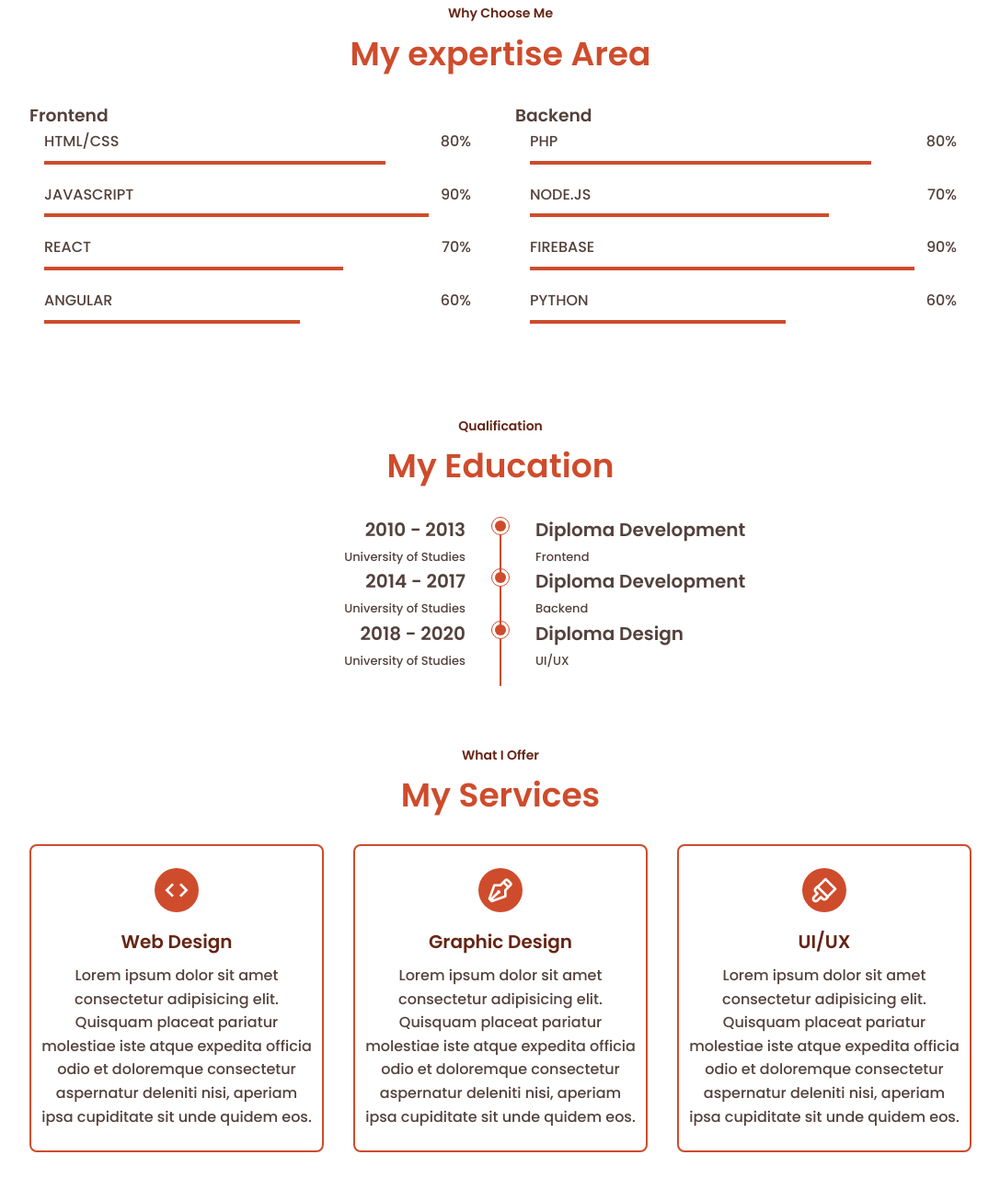
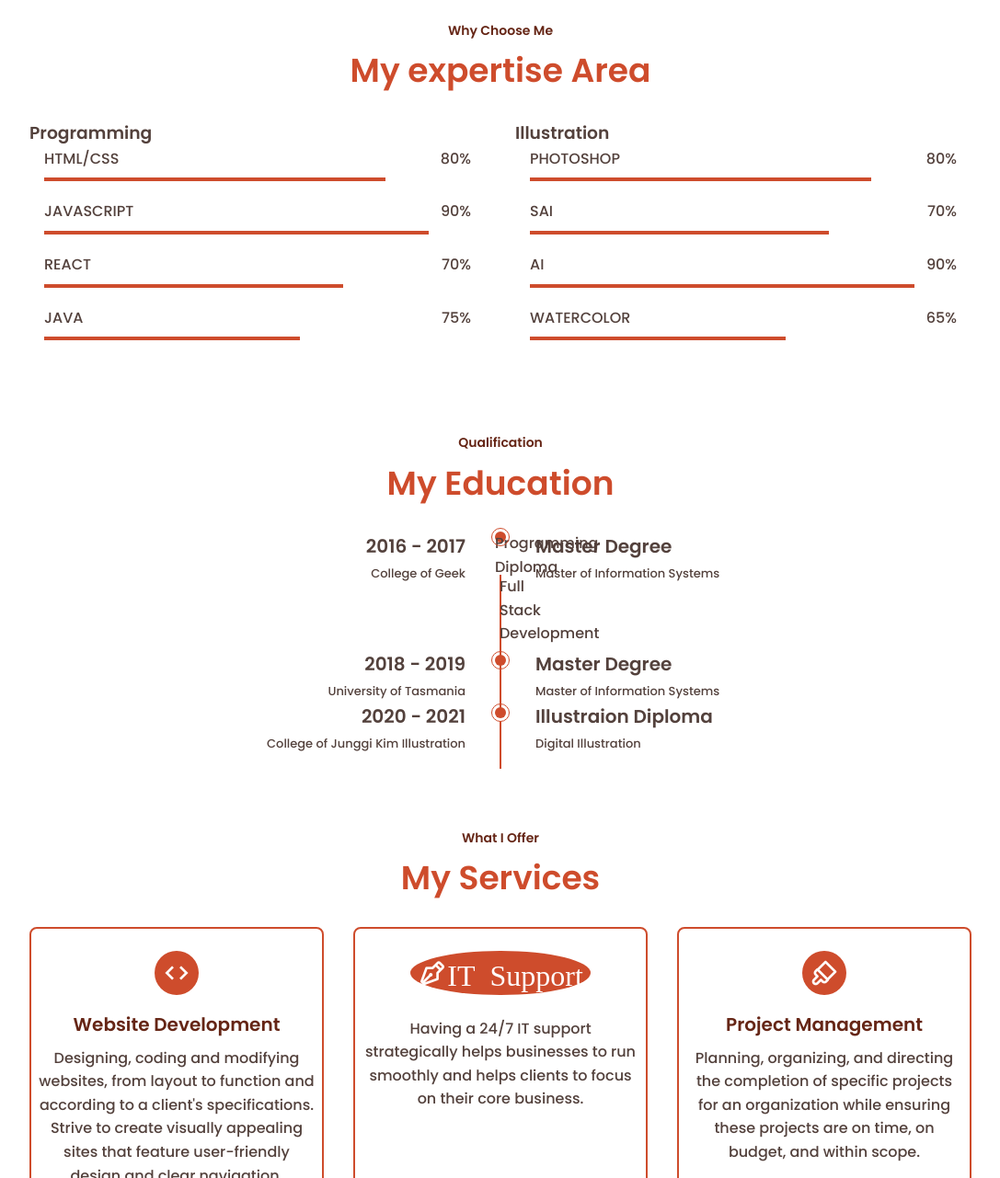
Before and after one commit to Mingzhu666/mz_project_one, a plain HTML site: page index.html in a window 1280 px wide. Shown: the part 1519-2800 px from the top of the page at 92% size, without its empty margins (96-1183 px from the left). Drawn offline with nearby package versions, Linux system fonts and the light colour scheme.

Commit message:
update index.html

```diff
--- a/index.html
+++ b/index.html
@@ -60,6 +60,7 @@
         <div class="home__data">
           <h5 class="home__title">Hi</h5>
           <h4>I'm The Tiger King</h4>
+          <span class="home__job__title">Full Stack Developer | Illustrator</span>
 
           <div class="home__social">
             <a href="https://www.linkedin.com/in/mingzhuwan/" target="_blank" class="home__social-link"><i class='bx bxl-linkedin' ></i></a>
@@ -86,7 +87,11 @@
 
         <div class="about__container bd-grid">
           <div class="about__data">
-            <p class="about__description"></p>
+            <p class="about__description">Full stack developer, with extensive knowledge and years of experience,
+              working in Java and React programming, delivering quality work.
+              Freelance illustrator, with excellent drawing and IT skills,
+              having the imagination to take an idea, a person, or character,
+              and presenting it in an informative or engaging way.</p>
             <img src="assets/img/about.png" alt="" class="about__img">
           </div>
 
@@ -101,12 +106,12 @@
 
               <div class="about__information-data">
                 <i class='bx bx-phone about__information-icon' ></i>
-                <span>999-888-777</span>
+                <span>0431 789 567</span>
               </div>
 
               <div class="about__information-data">
                 <i class='bx bx-envelope about__information-icon' ></i>
-                <span>user@gmail.com</span>
+                <span>mingzhuwan@gmail.com</span>
               </div>
             </div>
 
@@ -115,7 +120,7 @@
               <div class="about__information-data">
                 <i class='bx bx-envelope about__information-icon' ></i>
                 <div>
-                  <span class="about__information-subtitle">5 Years Job</span>
+                  <span class="about__information-subtitle">5 Years</span>
                   <span class="about__information-subtitle-small">Experience</span>
                 </div>
               </div>
@@ -149,7 +154,7 @@
 
       <div class="skills__container bd-grid">
         <div class="skills__content">
-          <h3 class="skills_subtitle">Frontend</h3>
+          <h3 class="skills_subtitle">Programming</h3>
 
           <div class="skills__data">
             <span class="skills__name">Html/css</span>
@@ -170,37 +175,37 @@
           </div>
 
           <div class="skills__data">
-            <span class="skills__name">Angular</span>
-            <span class="skills__number">60%</span>
+            <span class="skills__name">Java</span>
+            <span class="skills__number">75%</span>
             <span class="skills__bar skills__angular"></span>
           </div>
 
         </div>
 
         <div class="skills__content">
-          <h3 class="skills_subtitle">Backend</h3>
+          <h3 class="skills_subtitle">Illustration</h3>
 
           <div class="skills__data">
-            <span class="skills__name">PHP</span>
+            <span class="skills__name">Photoshop</span>
             <span class="skills__number">80%</span>
             <span class="skills__bar skills__php"></span>
           </div>
 
           <div class="skills__data">
-          <span class="skills__name">Node.js</span>
+          <span class="skills__name">Sai</span>
           <span class="skills__number">70%</span>
           <span class="skills__bar skills__node"></span>
         </div>
 
         <div class="skills__data">
-          <span class="skills__name">Firebase</span>
+          <span class="skills__name">AI</span>
           <span class="skills__number">90%</span>
           <span class="skills__bar skills__firebase"></span>
         </div>
 
         <div class="skills__data">
-          <span class="skills__name">Python</span>
-          <span class="skills__number">60%</span>
+          <span class="skills__name">Watercolor</span>
+          <span class="skills__number">65%</span>
           <span class="skills__bar skills__python"></span>
         </div>
         </div>
@@ -215,8 +220,25 @@
       <div class="ecducation__container bd-grid">
         <div class="education__content">
           <div>
-            <h3 class="education__year">2010 - 2013</h3>
-            <span class="education__university">University of Studies</span>
+            <h3 class="education__year">2016 - 2017</h3>
+            <span class="education__university">College of Geek</span>
+          </div>
+
+          <div class="education__time">
+            <span class="education__rounder">Programming Diploma</span>
+            <span class="education__line">Full Stack Development</span>
+          </div>
+
+          <div>
+            <h3 class="education__race">Master Degree</h3>
+            <span class="education__speciality">Master of Information Systems</span>
+          </div>
+        </div>
+
+        <div class="education__content">
+          <div>
+            <h3 class="education__year">2018 - 2019</h3>
+            <span class="education__university">University of Tasmania</span>
           </div>
 
           <div class="education__time">
@@ -225,15 +247,15 @@
           </div>
 
           <div>
-            <h3 class="education__race">Diploma Development</h3>
-            <span class="education__speciality">Frontend</span>
+            <h3 class="education__race">Master Degree</h3>
+            <span class="education__speciality">Master of Information Systems</span>
           </div>
         </div>
 
-        <div class="education__content">
+        <div class="education__content education__content__last">
           <div>
-            <h3 class="education__year">2014 - 2017</h3>
-            <span class="education__university">University of Studies</span>
+            <h3 class="education__year">2020 - 2021</h3>
+            <span class="education__university">College of Junggi Kim Illustration</span>
           </div>
 
           <div class="education__time">
@@ -242,25 +264,8 @@
           </div>
 
           <div>
-            <h3 class="education__race">Diploma Development</h3>
-            <span class="education__speciality">Backend</span>
-          </div>
-        </div>
-
-        <div class="education__content education__content__last">
-          <div>
-            <h3 class="education__year">2018 - 2020</h3>
-            <span class="education__university">University of Studies</span>
-          </div>
-
-          <div class="education__time">
-            <span class="education__rounder"></span>
-            <span class="education__line"></span>
-          </div>
-
-          <div>
-            <h3 class="education__race">Diploma Design</h3>
-            <span class="education__speciality">UI/UX</span>
+            <h3 class="education__race">Illustraion Diploma</h3>
+            <span class="education__speciality">Digital Illustration</span>
           </div>
         </div>
       </div>
@@ -275,37 +280,37 @@
       <div class="services__container bd-grid">
         <div class="services__content">
           <i class='bx bx-code services__icon' ></i>
-          <h3 class="services__title">Web Design</h3>
+          <h3 class="services__title">Website Development</h3>
+          <p class="services_description">Designing, coding and modifying websites, from layout to function and according to a client's specifications. Strive to create visually appealing sites that feature user-friendly design and clear navigation.</p>
+        </div>
+
+        <div class="services__content">
+          <i class='bx bx-pen services__icon'>IT Support</i>
+          <h3 class="services__title"></h3>
+          <p class="services_description">Having a 24/7 IT support strategically helps businesses to run smoothly and helps clients to focus on their core business. </p>
+        </div>
+
+        <div class="services__content">
+          <i class='bx bx-brush services__icon' ></i>
+          <h3 class="services__title">Project Management</h3>
+          <p class="services_description">Planning, organizing, and directing the completion of specific projects for an organization while ensuring these projects are on time, on budget, and within scope.</p>
+        </div>
+
+        <div class="services__content">
+          <i class='bx bx-server services__icon' ></i>
+          <h3 class="services__title">Illustration</h3>
           <p class="services_description">Lorem ipsum dolor sit amet consectetur adipisicing elit. Quisquam placeat pariatur molestiae iste atque expedita officia odio et doloremque consectetur aspernatur deleniti nisi, aperiam ipsa cupiditate sit unde quidem eos.</p>
         </div>
 
         <div class="services__content">
-          <i class='bx bx-pen services__icon' ></i>
+          <i class='bx bx-pencil services__icon' ></i>
           <h3 class="services__title">Graphic Design</h3>
           <p class="services_description">Lorem ipsum dolor sit amet consectetur adipisicing elit. Quisquam placeat pariatur molestiae iste atque expedita officia odio et doloremque consectetur aspernatur deleniti nisi, aperiam ipsa cupiditate sit unde quidem eos.</p>
         </div>
 
         <div class="services__content">
-          <i class='bx bx-brush services__icon' ></i>
-          <h3 class="services__title">UI/UX</h3>
-          <p class="services_description">Lorem ipsum dolor sit amet consectetur adipisicing elit. Quisquam placeat pariatur molestiae iste atque expedita officia odio et doloremque consectetur aspernatur deleniti nisi, aperiam ipsa cupiditate sit unde quidem eos.</p>
-        </div>
-
-        <div class="services__content">
-          <i class='bx bx-server services__icon' ></i>
-          <h3 class="services__title">Backend Development</h3>
-          <p class="services_description">Lorem ipsum dolor sit amet consectetur adipisicing elit. Quisquam placeat pariatur molestiae iste atque expedita officia odio et doloremque consectetur aspernatur deleniti nisi, aperiam ipsa cupiditate sit unde quidem eos.</p>
-        </div>
-
-        <div class="services__content">
-          <i class='bx bx-pencil services__icon' ></i>
-          <h3 class="services__title">Content Writing</h3>
-          <p class="services_description">Lorem ipsum dolor sit amet consectetur adipisicing elit. Quisquam placeat pariatur molestiae iste atque expedita officia odio et doloremque consectetur aspernatur deleniti nisi, aperiam ipsa cupiditate sit unde quidem eos.</p>
-        </div>
-
-        <div class="services__content">
-          <i class='bx bx-mobile services__icon' ></i>
-          <h3 class="services__title">Interface Mobile</h3>
+          <i class='bx bx-mobile services__icon' >Children's Book Writing</i>
+          <h3 class="services__title"></h3>
           <p class="services_description">Lorem ipsum dolor sit amet consectetur adipisicing elit. Quisquam placeat pariatur molestiae iste atque expedita officia odio et doloremque consectetur aspernatur deleniti nisi, aperiam ipsa cupiditate sit unde quidem eos.</p>
         </div>
       </div>
@@ -459,7 +464,7 @@
                 <img src="assets/img/client1.jpg" alt="" class="testimonial__img">
                 <div>
                   <h3 class="testimonial__name">Happy Koala</h3>
-                  <span class="testimonial__client">Customer</span>
+                  <span class="testimonial__client">Client</span>
                 </div>
               </div>
               <div>
@@ -480,7 +485,7 @@
                 <img src="assets/img/client2.jpg" alt="" class="testimonial__img">
                 <div>
                   <h3 class="testimonial__name">Lion King</h3>
-                  <span class="testimonial__client">Customer</span>
+                  <span class="testimonial__client">Clinet</span>
                 </div>
               </div>
               <div>
@@ -502,7 +507,7 @@
 
                 <div>
                   <h3 class="testimonial__name">Slow Sloth</h3>
-                  <span class="testimonial__client">Customer</span>
+                  <span class="testimonial__client">Client</span>
                 </div>
               </div>
 
```
